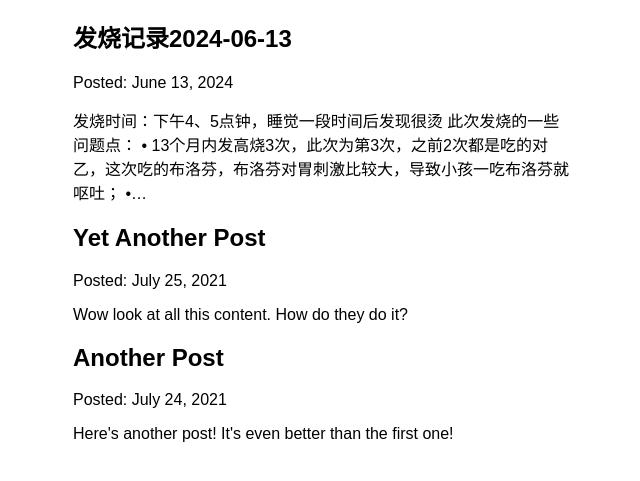
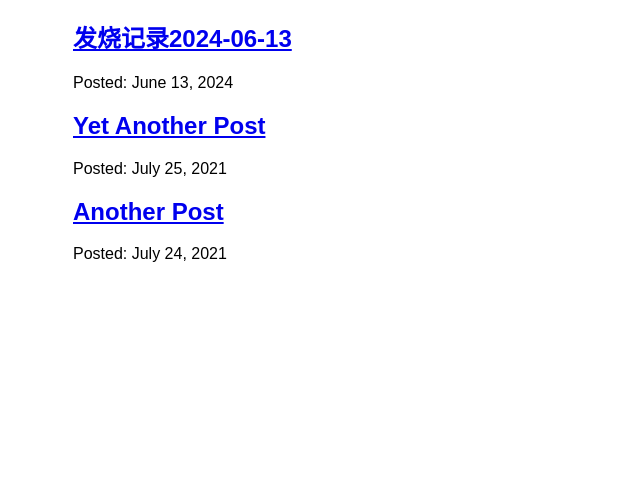
Before and after one commit to emrys2021/gatsby-tutorial, a Gatsby site: page /blog in a window 1280 px wide. Shown: the part 163-644 px from the top of the page, without its empty margins (317-957 px from the left). Built offline with nearby package versions, Linux system fonts and the light colour scheme; Gatsby itself is replaced by a stand-in of ours.

Commit message:
Finished Gatsby Tutorial Part 6

```diff
--- a/blog/my-first-post.mdx
+++ b/blog/my-first-post.mdx
@@ -1,7 +1,7 @@
 ---
 title: "发烧记录2024-06-13"
 date: "2024-06-13"
-author: "#1 Red Panda Fan"
+slug: "my-first-post"
 ---
 
 发烧时间：下午4、5点钟，睡觉一段时间后发现很烫
--- a/src/pages/blog.js
+++ b/src/pages/blog/index.js
@@ -1,7 +1,7 @@
 import * as React from 'react'
-import { graphql } from 'gatsby'
-import Layout from '../components/layout'
-import Seo from '../components/seo'
+import { Link, graphql } from 'gatsby'
+import Layout from '../../components/layout'
+import Seo from '../../components/seo'
 
 const BlogPage = ({ data }) => {
     return (
@@ -9,9 +9,12 @@ const BlogPage = ({ data }) => {
         {
         data.allMdx.nodes.map((node) => (
           <article key={node.id}>
-            <h2>{node.frontmatter.title}</h2>
+            <h2>
+              <Link to={`/blog/${node.frontmatter.slug}`}>
+                {node.frontmatter.title}
+              </Link>
+            </h2>
             <p>Posted: {node.frontmatter.date}</p>
-            <p>{node.excerpt}</p>
           </article>
         ))
       }
@@ -26,6 +29,7 @@ export const query = graphql`
         frontmatter {
           date(formatString: "MMMM D, YYYY")
           title
+          slug
         }
         id
         excerpt
```
Also changed, not shown: src/pages/blog/{mdx.frontmatter__slug}.js (added, +28 -0 lines).
